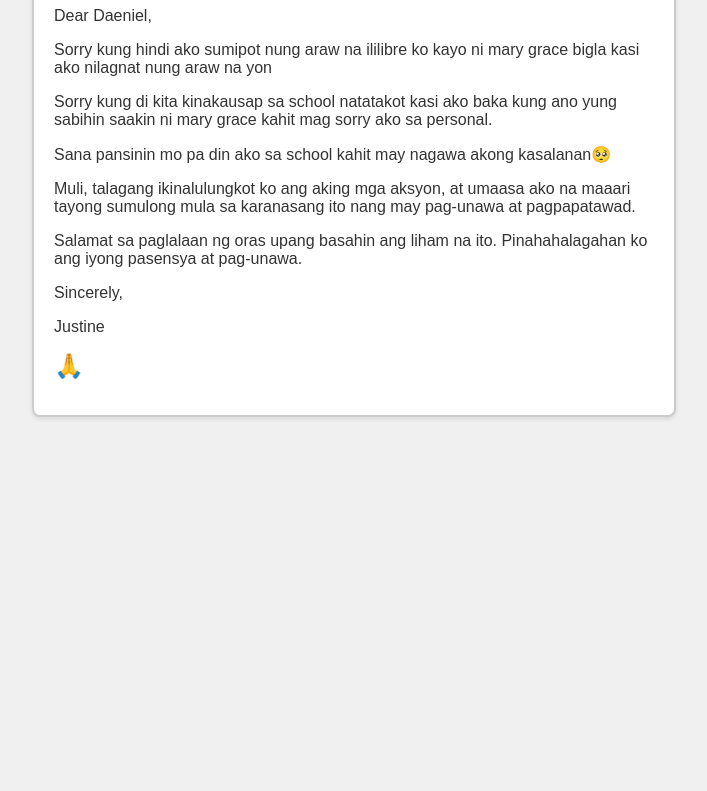
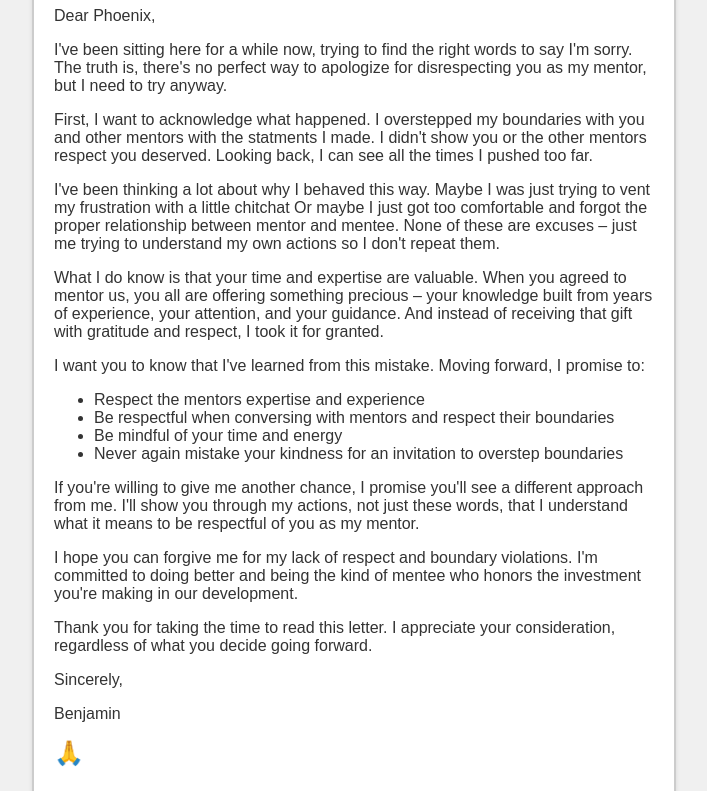
Before and after one commit to Benji918/Apology-letter, a plain HTML site: page index.html in a window 1280 px wide. Shown: the part 145-936 px from the top of the page, without its empty margins (286-993 px from the left). Before the commit the page ends 800 px from the top, so only its background shows below. Drawn offline with Linux system fonts and the light colour scheme.

Commit message:
apology letter to phoenix

```diff
--- a/index.html
+++ b/index.html
@@ -36,15 +36,32 @@
 <body>
 
 <div class="container">
-  <h1>Sorry :> </h1>
-  <p>Dear Daeniel,</p>
-  <p>Sorry kung hindi ako sumipot nung araw na ililibre ko kayo ni mary grace bigla kasi ako nilagnat nung araw na yon </p>
-  <p>Sorry kung di kita kinakausap sa school natatakot kasi ako baka kung ano yung sabihin saakin ni mary grace kahit mag sorry ako sa personal.</p>
-  <p>Sana pansinin mo pa din ako sa school kahit may nagawa akong kasalanan🥺</p>
-  <p>Muli, talagang ikinalulungkot ko ang aking mga aksyon, at umaasa ako na maaari tayong sumulong mula sa karanasang ito nang may pag-unawa at pagpapatawad.</p>
-  <p>Salamat sa paglalaan ng oras upang basahin ang liham na ito. Pinahahalagahan ko ang iyong pasensya at pag-unawa.</p>
+  <h1>I'm so Sorry Phoenix</h1>
+  <p>Dear Phoenix,</p>
+  <p>I've been sitting here for a while now, trying to find the right words to say I'm sorry. The truth is, there's no perfect way to apologize for disrespecting you as my mentor, but I need to try anyway.</p>
+
+        <p>First, I want to acknowledge what happened. I overstepped my boundaries with you and other mentors with the statments I made. I didn't show you or the other mentors respect you deserved. Looking back, I can see all the times I pushed too far.</p>
+
+        <p>I've been thinking a lot about why I behaved this way. Maybe I was just trying to vent my frustration with a little chitchat Or maybe I just got too comfortable and forgot the proper relationship between mentor and mentee. None of these are excuses – just me trying to understand my own actions so I don't repeat them.</p>
+
+        <p>What I do know is that your time and expertise are valuable. When you agreed to mentor us, you all are offering something precious – your knowledge built from years of experience, your attention, and your guidance. And instead of receiving that gift with gratitude and respect, I took it for granted.</p>
+
+        <p>I want you to know that I've learned from this mistake. Moving forward, I promise to:</p>
+
+        <ul>
+            <li>Respect the mentors expertise and experience</li>
+            <li>Be respectful when conversing with mentors and respect their boundaries</li>
+            <li>Be mindful of your time and energy</li>
+            <li>Never again mistake your kindness for an invitation to overstep boundaries</li>
+        </ul>
+
+        <p>If you're willing to give me another chance, I promise you'll see a different approach from me. I'll show you through my actions, not just these words, that I understand what it means to be respectful of you as my mentor.</p>
+
+        <p>I hope you can forgive me for my lack of respect and boundary violations. I'm committed to doing better and being the kind of mentee who honors the investment you're making in our development.</p>
+
+        <p>Thank you for taking the time to read this letter. I appreciate your consideration, regardless of what you decide going forward.</p>
   <p>Sincerely,</p>
-  <p>Justine</p>
+  <p>Benjamin</p>
   <p><span class="emoji">&#x1F64F;</span><span> </span><em></em></p>
 </div>
 
```
